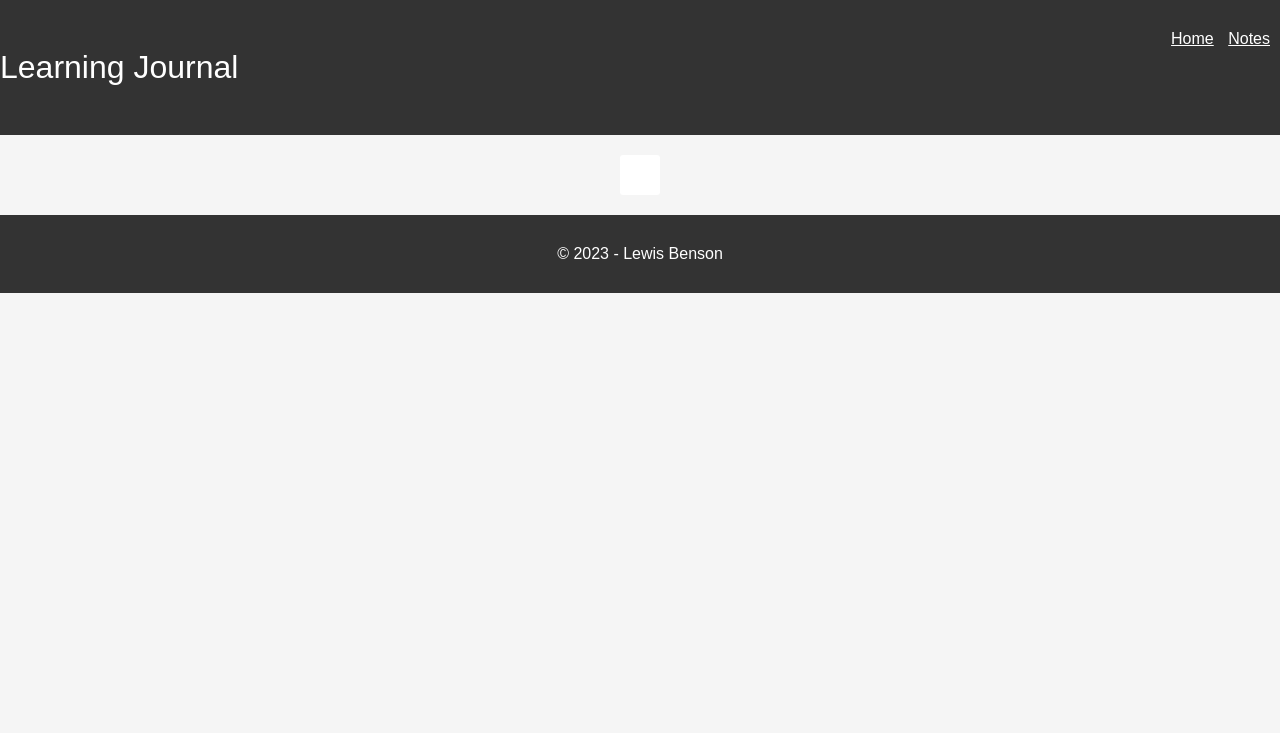
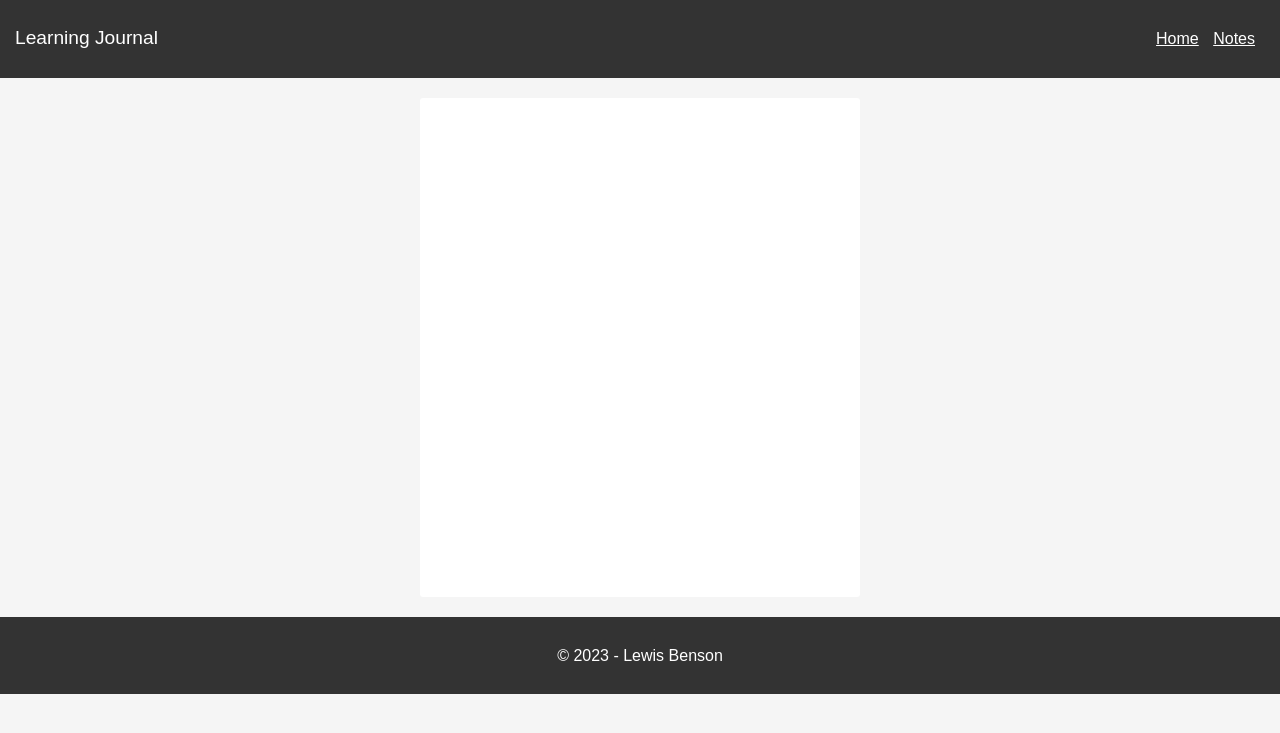
Before and after one commit to tm-LBenson/learning-ladder, a Jekyll site: the page built from notes/general-notes.md, in a window 1280 px wide. Shown: the top 733 px of the page. Built offline with Jekyll 4.4.1, drawn with Linux system fonts in a browser that asks for light colours; our own code applies the rules of GitHub Pages for plain Markdown files.

Commit message:
adjust links and nav area styles

```diff
--- a/assets/css/styles.css
+++ b/assets/css/styles.css
@@ -23,7 +23,8 @@ body > header {
 }
 header > p {
   color: #fff;
-  font-size: 2rem;
+  font-size: 1.2rem;
+  margin: auto 15px;
 }
 
 header h1 {
@@ -37,6 +38,8 @@ main {
   margin: 20px 0;
   border-radius: 3px;
   max-width: 800px;
+  min-height: 51vh;
+  min-width: 400px;
 }
 
 footer {
@@ -46,7 +49,9 @@ footer {
   padding: 10px 0;
   width: 100%;
 }
-
+nav {
+  padding: 0 15px;
+}
 nav ul {
   list-style-type: none;
   padding: 0;
```
